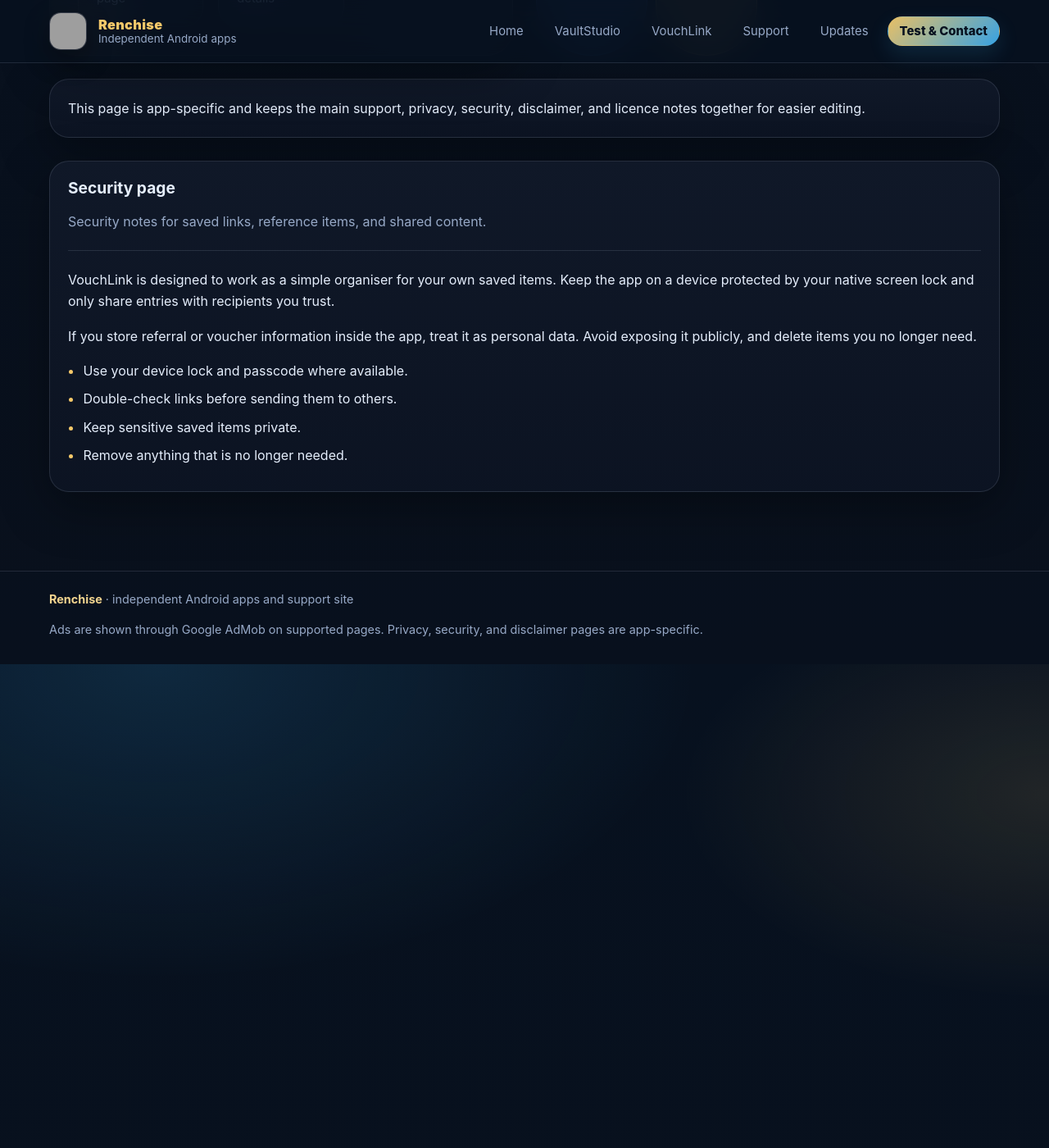
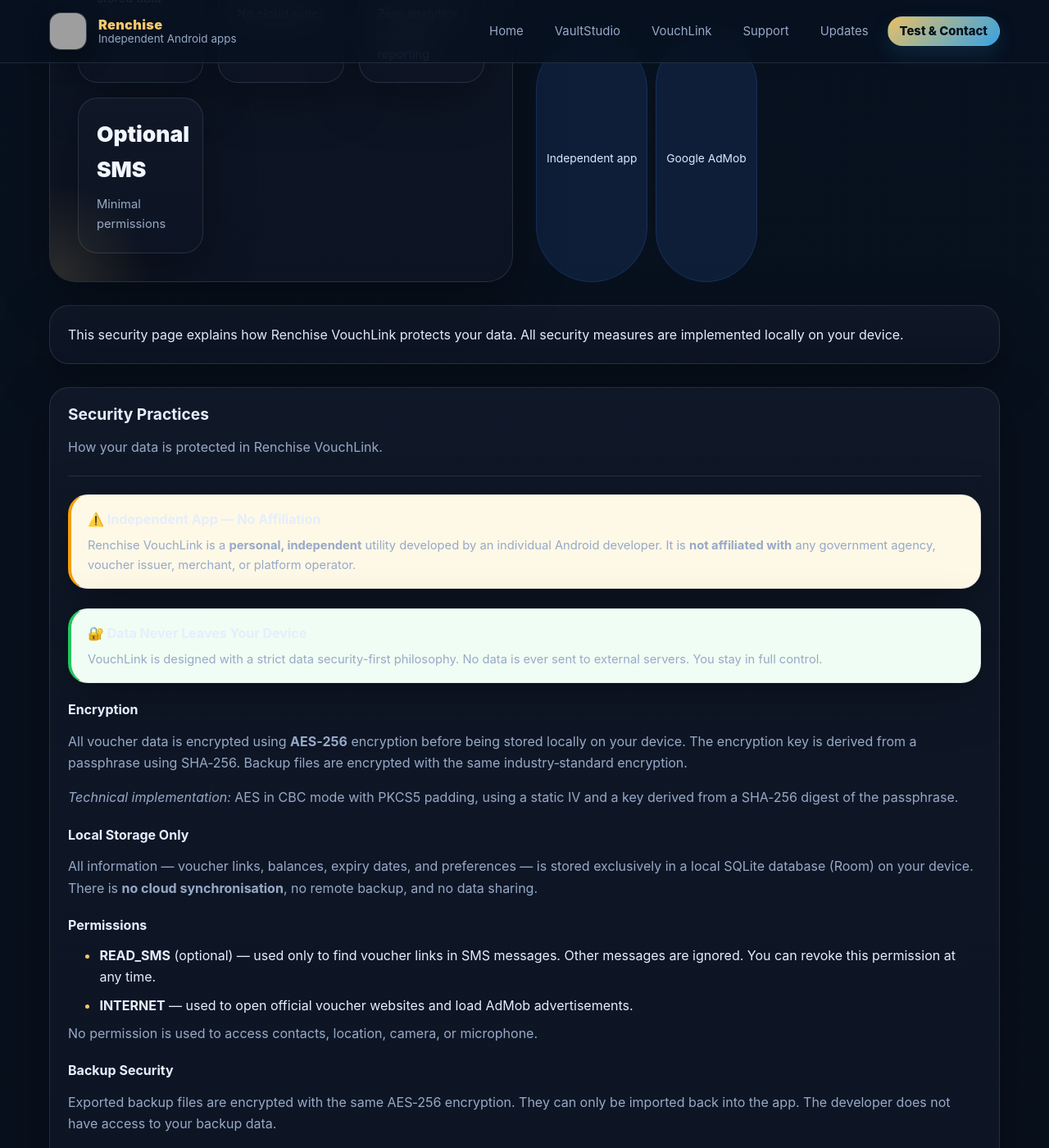
Before and after one commit to renchise/renchise.github.io, a Jekyll site: the page built from vouchlink/security.html, in a window 1280 px wide and 1400 px high, scrolled down 776 px. Shown: the whole window at 82% size. Built offline with Jekyll 4.4.1, drawn with Linux system fonts in a browser that asks for light colours; some of the changed text lies outside the part shown; grey boxes are pictures that could not be loaded.

Commit message:
Update security.html

```diff
--- a/vouchlink/security.html
+++ b/vouchlink/security.html
@@ -2,15 +2,16 @@
 layout: app-page
 title: "Renchise VouchLink - Security"
 app_name: "Renchise VouchLink"
-page_title: "Security"
-category: "Security and device-lock notes"
-tagline: "Security and device-lock notes"
+page_title: "Security Practices"
+category: "Security and data protection"
+tagline: "AES‑256 encryption, local storage, and zero tracking."
 app_logo: "/assets/images/vouchlink/ic_launcher-playstore.png"
 feature_image: "/assets/images/vouchlink/feature.png"
 primary_cta_text: "Back to overview"
 primary_cta_link: "/vouchlink/"
 secondary_cta_text: "Support"
 secondary_cta_link: "/vouchlink/support.html"
+
 nav_links:
   - label: "Overview"
     url: "/vouchlink/"
@@ -20,34 +21,103 @@
     url: "/vouchlink/security.html"
   - label: "Disclaimer"
     url: "/vouchlink/disclaimer.html"
-  - label: "License"
-    url: "/vouchlink/license.html"
+  - label: "Terms of Use"
+    url: "/vouchlink/terms.html"
+  - label: "Open Source"
+    url: "/vouchlink/opensource.html"
   - label: "Support"
     url: "/vouchlink/support.html"
+
 quick_facts:
-  - value: "Policy"
-    label: "App-specific page"
-  - value: "Clear"
-    label: "Plain-language details"
+  - value: "AES‑256"
+    label: "Encryption for stored data"
+  - value: "Local only"
+    label: "No cloud sync"
+  - value: "No tracking"
+    label: "Zero analytics or crash reporting"
+  - value: "Optional SMS"
+    label: "Minimal permissions"
+
 badges:
   - text: "Independent app"
-    type: ""
+    type: "blue"
   - text: "Google AdMob"
-    type: "gold"
-notice: "This page is app-specific and keeps the main support, privacy, security, disclaimer, and licence notes together for easier editing."
+    type: "gray"
+
+notice: "This security page explains how Renchise VouchLink protects your data. All security measures are implemented locally on your device."
 ---
 
+<div class="panel">
+  <h3>Security Practices</h3>
+  <p class="muted">How your data is protected in Renchise VouchLink.</p>
+  <hr class="sep">
 
-<div class="panel">
-  <h3>Security page</h3>
-  <p class="muted">Security notes for saved links, reference items, and shared content.</p>
-  <hr class="sep">
-  <p>VouchLink is designed to work as a simple organiser for your own saved items. Keep the app on a device protected by your native screen lock and only share entries with recipients you trust.</p>
-  <p>If you store referral or voucher information inside the app, treat it as personal data. Avoid exposing it publicly, and delete items you no longer need.</p>
-  <ul class="checklist">
-    <li>Use your device lock and passcode where available.</li>
-    <li>Double-check links before sending them to others.</li>
-    <li>Keep sensitive saved items private.</li>
-    <li>Remove anything that is no longer needed.</li>
+  <!-- ========== INDEPENDENT APP STATEMENT ========== -->
+  <div class="notice" style="background:#fef9e7; border-left:4px solid #f59e0b; padding:1rem 1.25rem; margin:1rem 0 1.5rem 0;">
+    <strong>⚠️ Independent App — No Affiliation</strong>
+    <div class="muted small" style="margin-top:6px;">
+      Renchise VouchLink is a <strong>personal, independent</strong> utility developed by an individual Android developer. It is <strong>not affiliated with</strong> any government agency, voucher issuer, merchant, or platform operator.
+    </div>
+  </div>
+
+  <!-- ========== DATA NEVER LEAVES YOUR DEVICE ========== -->
+  <div class="notice" style="background:#f0fdf4; border-left:4px solid #22c55e; padding:1rem 1.25rem; margin:1rem 0 1.5rem 0;">
+    <strong>🔐 Data Never Leaves Your Device</strong>
+    <div class="muted small" style="margin-top:6px;">
+      VouchLink is designed with a strict data security-first philosophy. No data is ever sent to external servers. You stay in full control.
+    </div>
+  </div>
+
+  <!-- ========== ENCRYPTION ========== -->
+  <h4 style="margin:1.5rem 0 0.25rem 0;">Encryption</h4>
+  <p class="muted">
+    All voucher data is encrypted using <strong>AES‑256</strong> encryption before being stored locally on your device. The encryption key is derived from a passphrase using SHA‑256. Backup files are encrypted with the same industry‑standard encryption.
+  </p>
+  <p class="muted" style="margin-top:0.5rem;">
+    <em>Technical implementation:</em> AES in CBC mode with PKCS5 padding, using a static IV and a key derived from a SHA‑256 digest of the passphrase.
+  </p>
+
+  <!-- ========== LOCAL STORAGE ONLY ========== -->
+  <h4 style="margin:1.5rem 0 0.25rem 0;">Local Storage Only</h4>
+  <p class="muted">
+    All information — voucher links, balances, expiry dates, and preferences — is stored exclusively in a local SQLite database (Room) on your device. There is <strong>no cloud synchronisation</strong>, no remote backup, and no data sharing.
+  </p>
+
+  <!-- ========== PERMISSIONS ========== -->
+  <h4 style="margin:1.5rem 0 0.25rem 0;">Permissions</h4>
+  <ul class="checklist" style="margin-left:1.25rem;">
+    <li><strong>READ_SMS</strong> (optional) — used only to find voucher links in SMS messages. Other messages are ignored. You can revoke this permission at any time.</li>
+    <li><strong>INTERNET</strong> — used to open official voucher websites and load AdMob advertisements.</li>
   </ul>
+  <p class="muted" style="margin-top:0.5rem;">
+    No permission is used to access contacts, location, camera, or microphone.
+  </p>
+
+  <!-- ========== BACKUP SECURITY ========== -->
+  <h4 style="margin:1.5rem 0 0.25rem 0;">Backup Security</h4>
+  <p class="muted">
+    Exported backup files are encrypted with the same AES‑256 encryption. They can only be imported back into the app. The developer does not have access to your backup data.
+  </p>
+
+  <!-- ========== NO ANALYTICS / NO TRACKING ========== -->
+  <h4 style="margin:1.5rem 0 0.25rem 0;">No Analytics / No Tracking</h4>
+  <p class="muted">
+    The app does <strong>not</strong> include any analytics, crash reporting, or user tracking tools. Your voucher usage remains private.
+  </p>
+
+  <!-- ========== RECOMMENDATIONS ========== -->
+  <h4 style="margin:1.5rem 0 0.25rem 0;">Recommendations</h4>
+  <ul class="checklist" style="margin-left:1.25rem;">
+    <li>Use device lock (PIN / pattern / biometric) to protect your device.</li>
+    <li>Keep your Android system up to date.</li>
+    <li>Only install apps from trusted sources (Google Play Store).</li>
+    <li>If you share your device, consider exporting a backup and clearing app data before handing it over.</li>
+    <li>Double‑check links before sharing them with others.</li>
+    <li>Delete saved items you no longer need.</li>
+  </ul>
+
+  <hr class="sep" style="margin:1.5rem 0;">
+  <p class="muted small" style="text-align:right;">
+    Effective Date: 28 June 2026
+  </p>
 </div>
```
